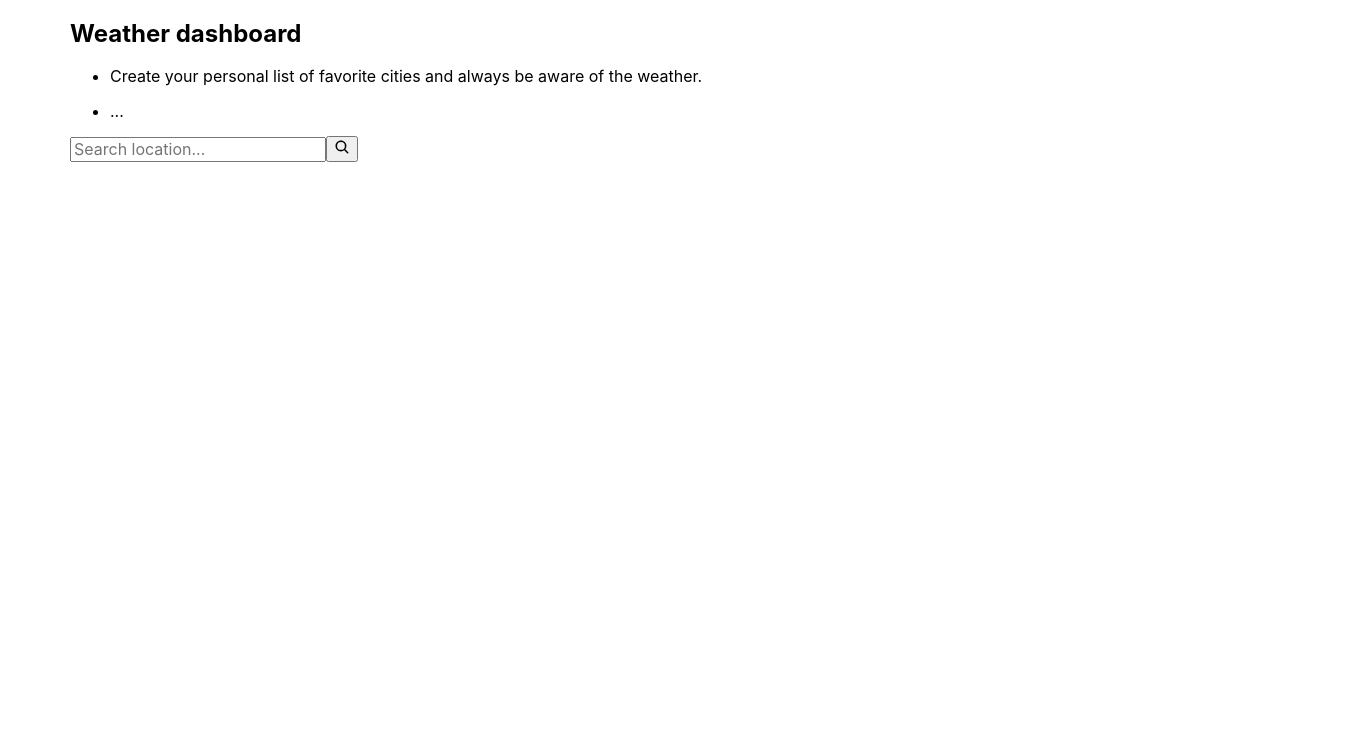
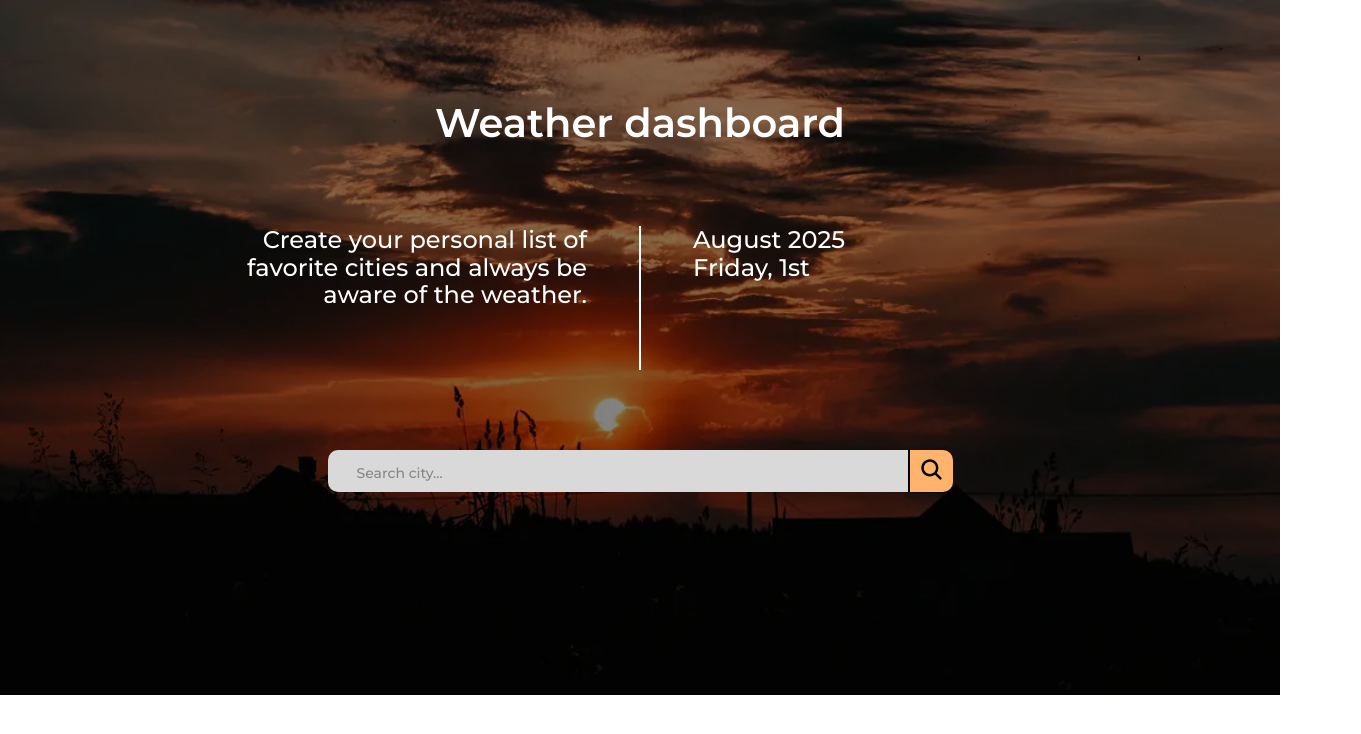
Before and after one commit to Pan-Artur/forecast, a React (Create React App) app: page / in a window 1280 px wide. Shown: the top 734 px of the page, 1361 px wide, since content can reach past the window. Built offline with nearby package versions, Linux system fonts and the light colour scheme.

Commit message:
creating hero

```diff
--- a/package.json
+++ b/package.json
@@ -12,6 +12,7 @@
     "normalize.css": "^8.0.1",
     "react": "^19.1.1",
     "react-dom": "^19.1.1",
+    "react-icons": "^5.5.0",
     "react-scripts": "5.0.1",
     "sass": "^1.89.2",
     "web-vitals": "^2.1.4"
--- a/src/index.css
+++ b/src/index.css
@@ -1,3 +1,5 @@
+@import "./styles/reset.scss";
+
 body {
   margin: 0;
   font-family: -apple-system, BlinkMacSystemFont, 'Segoe UI', 'Roboto', 'Oxygen',
--- a/src/index.js
+++ b/src/index.js
@@ -1,6 +1,6 @@
 import React from 'react';
 import ReactDOM from 'react-dom/client';
-import { App } from 'App';
+import { App } from './App';
 import "normalize.css";
 import './index.css';
 
--- a/src/pages/Main/Hero/Hero.jsx
+++ b/src/pages/Main/Hero/Hero.jsx
@@ -1,35 +1,76 @@
-import { Container } from "../../../components/Contaner/Container";
-
+import { useState } from 'react';
+import { Container } from "../../../components/Container/Container";
 import { IoSearch } from "react-icons/io5";
-
 import style from "./Hero.module.scss";
 
-export const Hero = () => {
+export const Hero = ({ onCitySearch }) => {
+  const [city, setCity] = useState('');
+
+  const formatDate = () => {
+    const date = new Date();
+    const monthYear = date.toLocaleDateString("en-US", {
+      month: "long",
+      year: "numeric",
+    });
+    const weekday = date.toLocaleDateString("en-US", { weekday: "long" });
+    const day = date.getDate();
+
+    let suffix = "th";
+    if (day === 1 || day === 21 || day === 31) suffix = "st";
+    else if (day === 2 || day === 22) suffix = "nd";
+    else if (day === 3 || day === 23) suffix = "rd";
+
+    return `${monthYear}\n${weekday}, ${day}${suffix}`;
+  };
+
+  const handleSearch = () => {
+    if (city.trim()) {
+      onCitySearch(city.trim());
+      setCity('');
+    }
+  };
+
+  const handleKeyPress = (e) => {
+    if (e.key === 'Enter') {
+      handleSearch();
+    }
+  };
+
   return (
-    <section classname={style.hero}>
-      <Container>
-        <h2 className={style.hero__title}>
-          Weather dashboard
-        </h2>
+    <section className={style.hero}>
+      <Container className={style.hero__container}>
+        <h2 className={style.hero__title}>Weather dashboard</h2>
         <ul className={style.hero__couple}>
           <li className={style.hero__item}>
             <p className={style.hero__advice}>
-              Create your personal list of favorite cities and always be aware of the weather.
+              Create your personal list of favorite cities and always be aware
+              of the weather.
             </p>
           </li>
           <li className={style.hero__item}>
-            <p className={style.hero__date}>
-              ...
-            </p>
+            <p className={style.hero__date}>{formatDate()}</p>
           </li>
         </ul>
         <div className={style.hero__box}>
-          <input className={style.hero__input} type="text" placeholder="Search location..." />
-          <button className={style.hero__button} type="button">
-            <IoSearch />
+          <input
+            className={style.hero__input}
+            type="text"
+            placeholder="Search city..."
+            aria-label="Search city"
+            value={city}
+            onChange={(e) => setCity(e.target.value)}
+            onKeyDown={handleKeyPress}
+          />
+          <button
+            className={style.hero__button}
+            type="button"
+            aria-label="Search"
+            onClick={handleSearch}
+          >
+            <IoSearch size={25} />
           </button>
         </div>
       </Container>
     </section>
   );
-}
+};
--- a/src/pages/Main/Hero/Hero.module.scss
+++ b/src/pages/Main/Hero/Hero.module.scss
@@ -0,0 +1,112 @@
+.hero {
+  position: relative;
+  background-image: url("../../../assets/images/Hero/hero.webp");
+  background-size: cover;
+  background-position: center;
+  background-repeat: no-repeat;
+  min-height: 595px;
+  max-width: 1440px;
+  width: 100%;
+  margin: 0 auto;
+  padding: 100px 0 0 0;
+
+  &::before {
+    content: "";
+    position: absolute;
+    top: 0;
+    left: 0;
+    right: 0;
+    bottom: 0;
+    background: rgba(0, 0, 0, 0.48);
+    z-index: 1;
+  }
+
+  &__container {
+    position: relative;
+    z-index: 2;
+    display: flex;
+    flex-direction: column;
+    align-items: center;
+    margin: 0 auto;
+    height: 100%;
+    gap: 80px;
+  }
+
+  &__title {
+    color: #fff;
+    font-family: "Montserrat", sans-serif;
+    font-size: 40px;
+    font-weight: 600;
+    text-align: center;
+  }
+
+  &__couple {
+    display: flex;
+    padding: 0 504px 0 323px;
+  }
+
+  &__advice {
+    width: 345px;
+    height: 144px;
+    color: #fff;
+    text-align: right;
+    padding: 0 52px 0 0;
+    font-family: Montserrat;
+    font-size: 24px;
+    font-weight: 500;
+
+    border-right: solid 1.5px #fff;
+  }
+
+  &__date {
+    width: 164px;
+    height: 144px;
+    color: #fff;
+    text-align: left;
+    padding: 0 0 0 52px;
+    font-family: Montserrat;
+    font-size: 24px;
+    font-weight: 500;
+
+    border-left: solid 1.5px #fff;
+  }
+
+  &__box {
+    display: flex;
+    align-items: center;
+    width: 625px;
+    height: 42px;
+  }
+
+  &__input {
+    width: 580px;
+    height: 42px;
+    padding: 13px 29px 12px;
+    border: none;
+    border-radius: 10px;
+    border-top-right-radius: 0;
+    border-bottom-right-radius: 0;
+    background: #d9d9d9;
+
+    &::placeholder {
+      color: #878787;
+      font-family: Montserrat;
+      font-size: 14px;
+      font-weight: 500;
+    }
+  }
+
+  &__button {
+    width: 45px;
+    height: 42px;
+    border-radius: 0 10px 10px 0;
+    border-left: 2px solid #000;
+    background: #ffb36c;
+
+    transition: all 500ms;
+
+    &:hover {
+      background: darken(#ffb36c, 5%);
+    }
+  }
+}
--- a/src/pages/Main/Main.jsx
+++ b/src/pages/Main/Main.jsx
@@ -1,13 +1,16 @@
+import { useState } from 'react';
 import { Hero } from "./Hero/Hero";
 import { Weather } from "./Weather/Weather";
 import { Pets } from "./Pets/Pets";
 import { Nature } from "./Nature/Nature";
 
 export const Main = () => {
+  const [searchCity, setSearchCity] = useState('');
+
   return (
     <main>
-      <Hero />
-      <Weather />
+      <Hero onCitySearch={setSearchCity} />
+      {searchCity && <Weather city={searchCity} />}
       <Pets />
       <Nature />
     </main>
--- a/src/pages/Main/Weather/Weather.jsx
+++ b/src/pages/Main/Weather/Weather.jsx
@@ -1,7 +1,69 @@
-export const Weather = () => {
+import { useState, useEffect } from "react";
+import style from "./Weather.module.scss";
+
+export const Weather = ({ city }) => {
+  const [weather, setWeather] = useState(null);
+  const [loading, setLoading] = useState(false);
+  const [error, setError] = useState(null);
+
+  const API_KEY = "f075d83dbfbfbae34a2640e861c8c267";
+
+  useEffect(() => {
+    if (!city) return;
+
+    const fetchWeather = async () => {
+      setLoading(true);
+      setError(null);
+      setWeather(null); // Скидаємо погоду перед новим запитом
+
+      try {
+        const response = await fetch(
+          `https://api.openweathermap.org/data/2.5/weather?q=${city}&units=metric&lang=ua&appid=${API_KEY}`
+        );
+
+        if (!response.ok) {
+          throw new Error("Місто не знайдено");
+        }
+
+        const data = await response.json();
+        setWeather(data);
+      } catch (err) {
+        setError(err.message);
+      } finally {
+        setLoading(false);
+      }
+    };
+
+    fetchWeather();
+  }, [city]);
+
+  if (!city) return null;
+  if (loading) return <div className={style.loading}>Завантаження...</div>;
+  if (error) return <div className={style.error}>{error}</div>;
+  if (!weather) return null;
+
   return (
-    <>
+    <section className={style.weather}>
+      <div className={style.weather__header}>
+        <h2 className={style.weather__title}>
+          {weather.name}, {weather.sys?.country}
+        </h2>
+        <p className={style.weather__description}>
+          {weather.weather[0]?.description}
+        </p>
+      </div>
 
-    </>
+      <div className={style.weather__main}>
+        <div className={style.weather__temp}>
+          {Math.round(weather.main?.temp)}°C
+        </div>
+        <div className={style.weather__details}>
+          <p>Відчувається: {Math.round(weather.main?.feels_like)}°C</p>
+          <p>Вологість: {weather.main?.humidity}%</p>
+          <p>Вітер: {weather.wind?.speed} м/с</p>
+          <p>Тиск: {weather.main?.pressure} гПа</p>
+        </div>
+      </div>
+    </section>
   );
-}
+};
--- /dev/null
+++ b/src/pages/Main/Weather/Weather.module.scss
@@ -0,0 +1,58 @@
+.weather {
+  background: rgba(255, 255, 255, 0.15);
+  backdrop-filter: blur(10px);
+  border-radius: 20px;
+  padding: 2rem;
+  margin-top: 2rem;
+  color: black;
+  max-width: 600px;
+  width: 100%;
+  box-shadow: 0 4px 30px rgba(0, 0, 0, 0.1);
+
+  &__header {
+    text-align: center;
+    margin-bottom: 1.5rem;
+  }
+
+  &__title {
+    font-size: 2rem;
+    margin-bottom: 0.5rem;
+  }
+
+  &__description {
+    font-size: 1.2rem;
+    text-transform: capitalize;
+  }
+
+  &__main {
+    display: flex;
+    justify-content: space-between;
+    align-items: center;
+  }
+
+  &__temp {
+    font-size: 3.5rem;
+    font-weight: bold;
+  }
+
+  &__details {
+    text-align: right;
+    font-size: 1rem;
+
+    p {
+      margin: 0.5rem 0;
+    }
+  }
+}
+
+.loading {
+  color: white;
+  text-align: center;
+  margin-top: 2rem;
+}
+
+.error {
+  color: #ff6b6b;
+  text-align: center;
+  margin-top: 2rem;
+}
--- /dev/null
+++ b/src/styles/reset.scss
@@ -0,0 +1,38 @@
+a {
+	text-decoration: none;
+	outline: none;
+}
+
+button {
+	outline: none;
+	border: none;
+	cursor: pointer;
+}
+
+ul {
+	list-style: none;
+	margin: 0;
+	padding: 0;
+}
+
+h1,
+h2,
+h3,
+h4,
+h5,
+h6,
+p {
+	margin: 0;
+}
+
+img {
+	display: block;
+	max-width: 100%;
+	height: auto;
+	width: 100%;
+}
+
+input {
+	outline: none;
+	box-sizing: border-box;
+}
```
Also changed, not shown: src/components/Container/Container.jsx (renamed from src/components/Contaner/Container.jsx), src/components/Container/Container.module.scss (renamed from src/components/Contaner/Container.module.scss), 1 other file (tests, documents, lock files or other folders).
